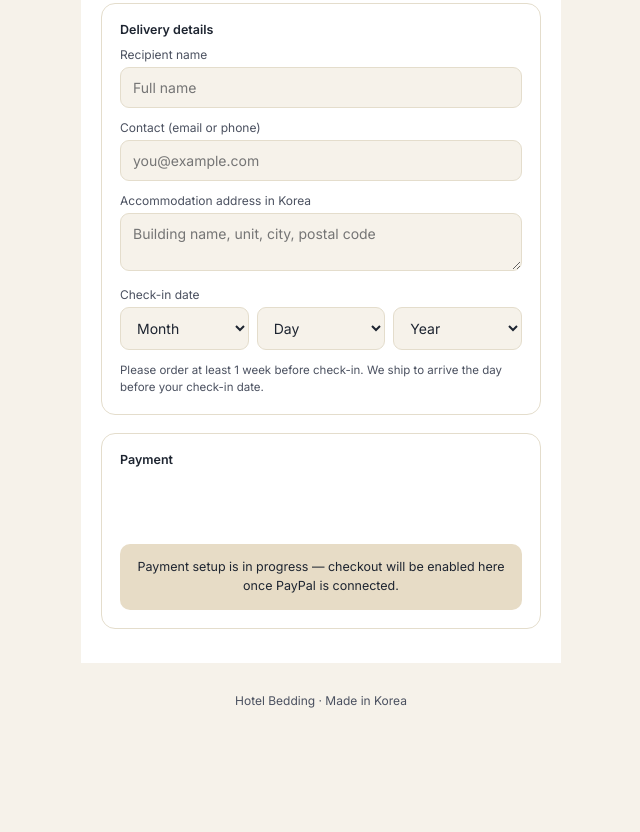
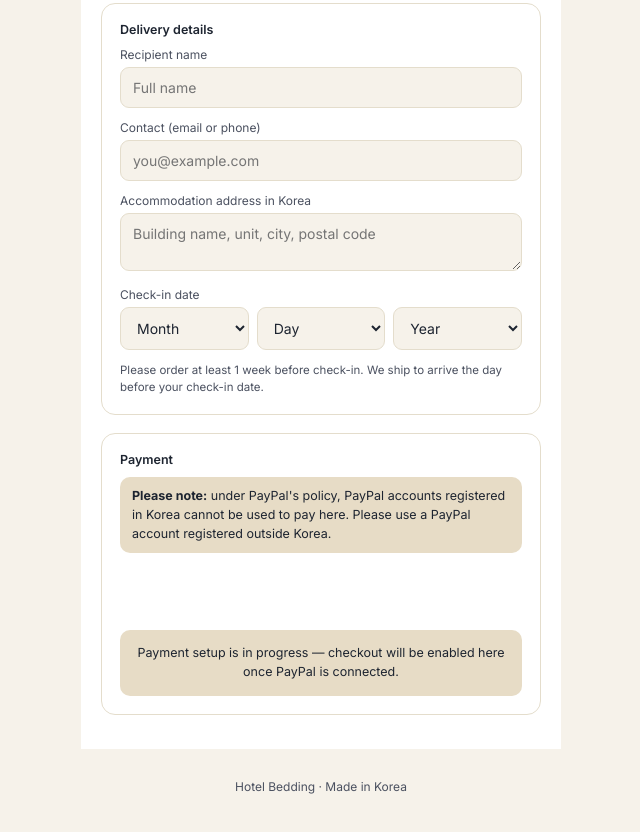
Before and after one commit to moojuk87/Hotelbedding, a plain HTML site: page index.html in a window 1280 px wide. Shown: the part 5479-6311 px from the top of the page, without its empty margins (319-959 px from the left). Drawn offline with Linux system fonts and the light colour scheme.

Commit message:
경고문구 생성(한국계정)

```diff
--- a/index.html
+++ b/index.html
@@ -221,6 +221,10 @@
   #paypal-button-container{margin-top:16px;min-height:45px;}
   .payment-pending{
     margin-top:16px;text-align:center;padding:14px;border-radius:10px;
+    background:var(--gold-soft);color:var(--ink);font-size:12.5px;line-height:1.5;
+  }
+  .pay-notice{
+    margin:0 0 14px;padding:10px 12px;border-radius:10px;
     background:var(--gold-soft);color:var(--ink);font-size:12.5px;line-height:1.5;
   }
   /* Alert banner: stays at the top of the screen so it is seen wherever the page is scrolled */
@@ -573,6 +577,7 @@
 
     <div class="order-card" id="payment-card">
       <span class="field-label">Payment</span>
+      <p class="pay-notice"><strong>Please note:</strong> under PayPal's policy, PayPal accounts registered in Korea cannot be used to pay here. Please use a PayPal account registered outside Korea.</p>
       <div id="paypal-button-container"></div>
       <div id="payment-pending" class="payment-pending">
         Payment setup is in progress — checkout will be enabled here once PayPal is connected.
```
